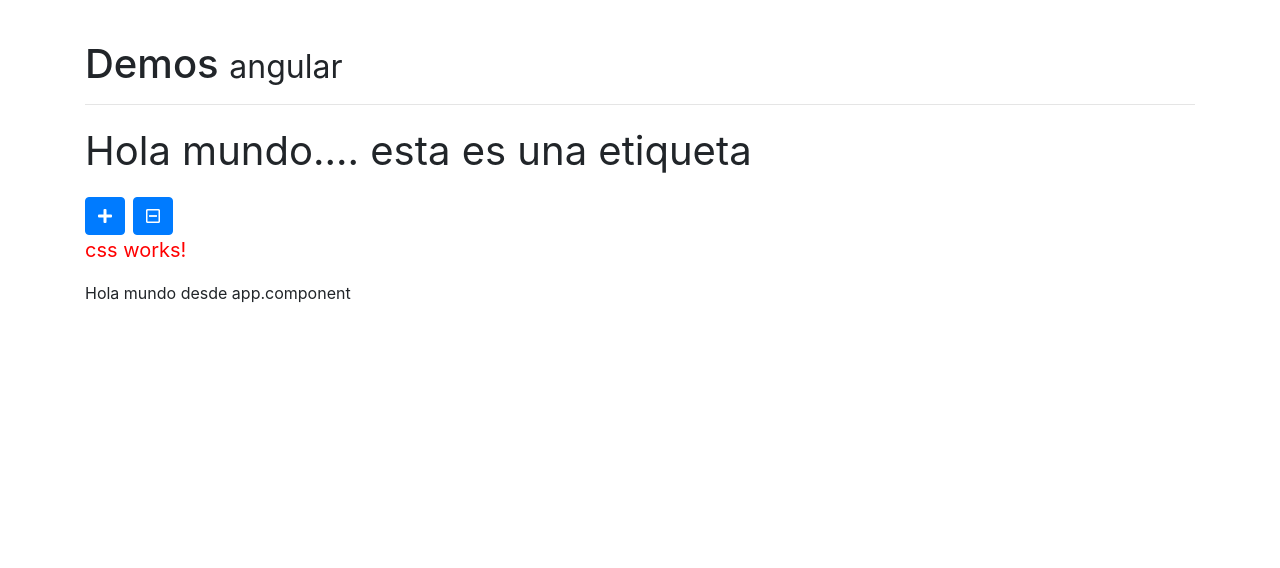
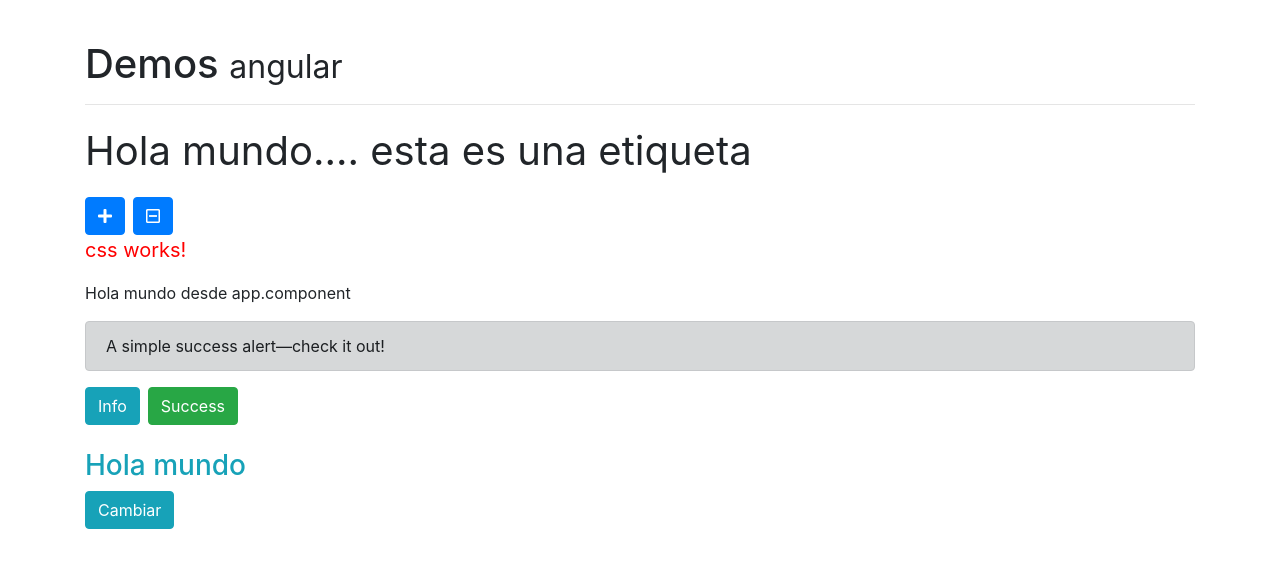
Before and after one commit to jguerrero101314/angularJS, an Angular app in the folder 06-miscelaneos/: page / in a window 1280 px wide. Shown: the top 568 px of the page. Built offline with nearby package versions, Linux system fonts and the light colour scheme.

Commit message:
142. ngClass - Agregando clases de estilos a nuestros elementos HTML

```diff
--- a/06-miscelaneos/src/app/app.component.html
+++ b/06-miscelaneos/src/app/app.component.html
@@ -6,4 +6,7 @@
     <p>
         Hola mundo desde app.component
     </p>
+
+    <app-clases></app-clases>
+
 </div>
--- a/06-miscelaneos/src/app/app.module.ts
+++ b/06-miscelaneos/src/app/app.module.ts
@@ -5,12 +5,14 @@ import { AppRoutingModule } from './app-routing.module';
 import { AppComponent } from './app.component';
 import { NgStyleComponent } from './components/ng-style/ng-style.component';
 import { CssComponent } from './components/css/css.component';
+import { ClasesComponent } from './components/clases/clases.component';
 
 @NgModule({
   declarations: [
     AppComponent,
     NgStyleComponent,
-    CssComponent
+    CssComponent,
+    ClasesComponent
   ],
   imports: [
     BrowserModule,
--- /dev/null
+++ b/06-miscelaneos/src/app/components/clases/clases.component.html
@@ -0,0 +1,13 @@
+<div [ngClass]="alerta" class="alert " role="alert">
+    A simple success alert—check it out!
+</div>
+<button type="button" class="btn btn-info mr-2" (click)="alerta = 'alert-info'">Info</button>
+<button type="button" class="btn btn-success" (click)="alerta = 'alert-success'">Success</button>
+
+<br><br>
+<h3 [ngClass]="{'text-danger':propiedades.danger, 'text-info':!propiedades.danger}">
+    Hola mundo
+</h3>
+<button (click)="propiedades.danger = !propiedades.danger" type="button" name="button" class="btn btn-danger" [ngClass]="{'btn-danger':propiedades.danger, 'btn-info': !propiedades.danger}">
+  Cambiar
+</button>
--- /dev/null
+++ b/06-miscelaneos/src/app/components/clases/clases.component.ts
@@ -0,0 +1,19 @@
+import { Component, OnInit } from '@angular/core';
+
+@Component({
+  selector: 'app-clases',
+  templateUrl: './clases.component.html',
+  styles: []
+})
+export class ClasesComponent implements OnInit {
+  alerta:string="alert-dark";
+  propiedades:any = {
+    danger:false
+  }
+
+  constructor() { }
+
+  ngOnInit(): void {
+  }
+
+}
```
